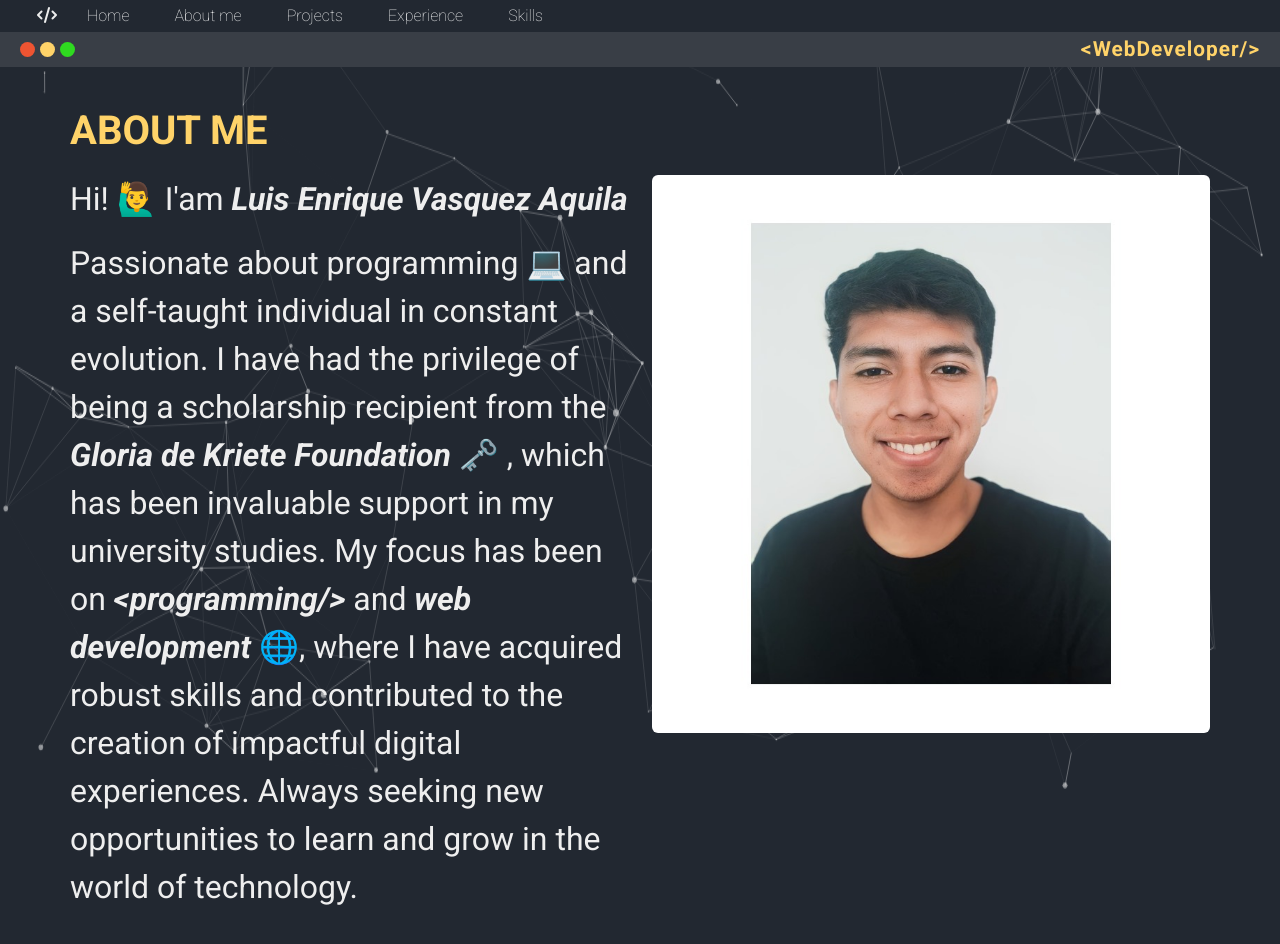
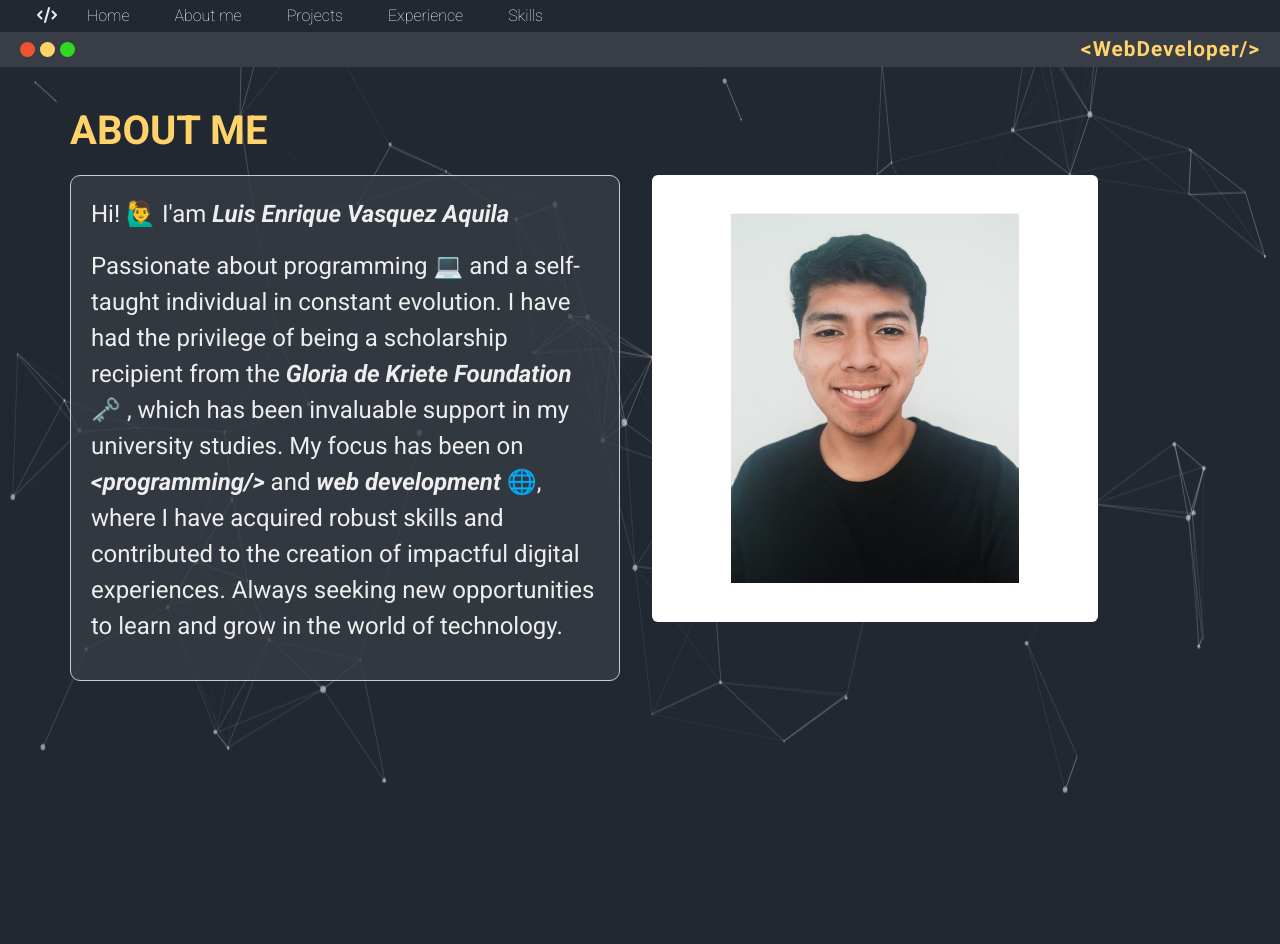
Before and after one commit to LuisVasquez23/web-developer, a React (Vite) app: page /AboutMe in a window 1280 px wide. Shown: the top 944 px of the page. After the commit the page ends 800 px from the top, so only its background shows below. Built offline with nearby package versions, Linux system fonts and the light colour scheme.

Commit message:
Coreccion de fondos'

```diff
--- a/src/pages/About/AboutPage.css
+++ b/src/pages/About/AboutPage.css
@@ -1,12 +1,16 @@
 
 .about-description p , .about-description i{
-    font-size: 2rem;
+    font-size: 1.5rem;
     width: auto;
 }
 
 .bold{
     font-weight: bold;
     text-align: justify;
+}
+
+.img-about{
+    width: 80%;
 }
 
 
@@ -16,4 +20,8 @@
         font-size: 1.2rem;
         width: auto;
     }
+
+    .img-about{
+        width: 100%;
+    }
 }
--- a/src/pages/About/AboutPage.jsx
+++ b/src/pages/About/AboutPage.jsx
@@ -8,7 +8,7 @@ const AboutPage = () => {
         <div className="about-container">
           <div className="row">
             <div className="col-lg-6">
-              <div className="about-description">
+              <div className="about-description skill w-100">
                 <p>
                   Hi! 🙋‍♂️ {"I'am"}
                   <i className="bold"> Luis Enrique Vasquez Aquila</i>
--- a/src/pages/Projects/ProjectsPage.css
+++ b/src/pages/Projects/ProjectsPage.css
@@ -20,7 +20,7 @@
 
 .skill{
     height: auto;
-    background-color: #393e465c;
+    background-color: #393e46c4;
 }
 
 .project {
```
